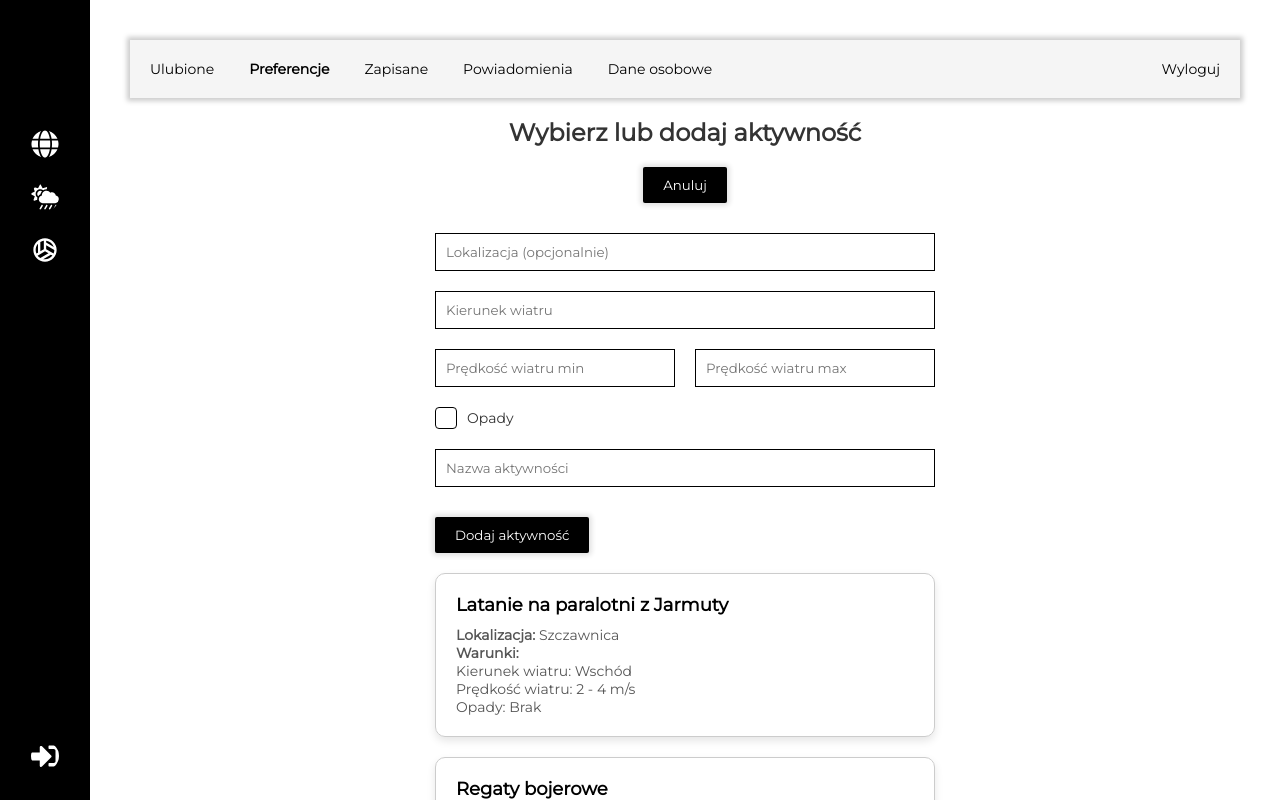
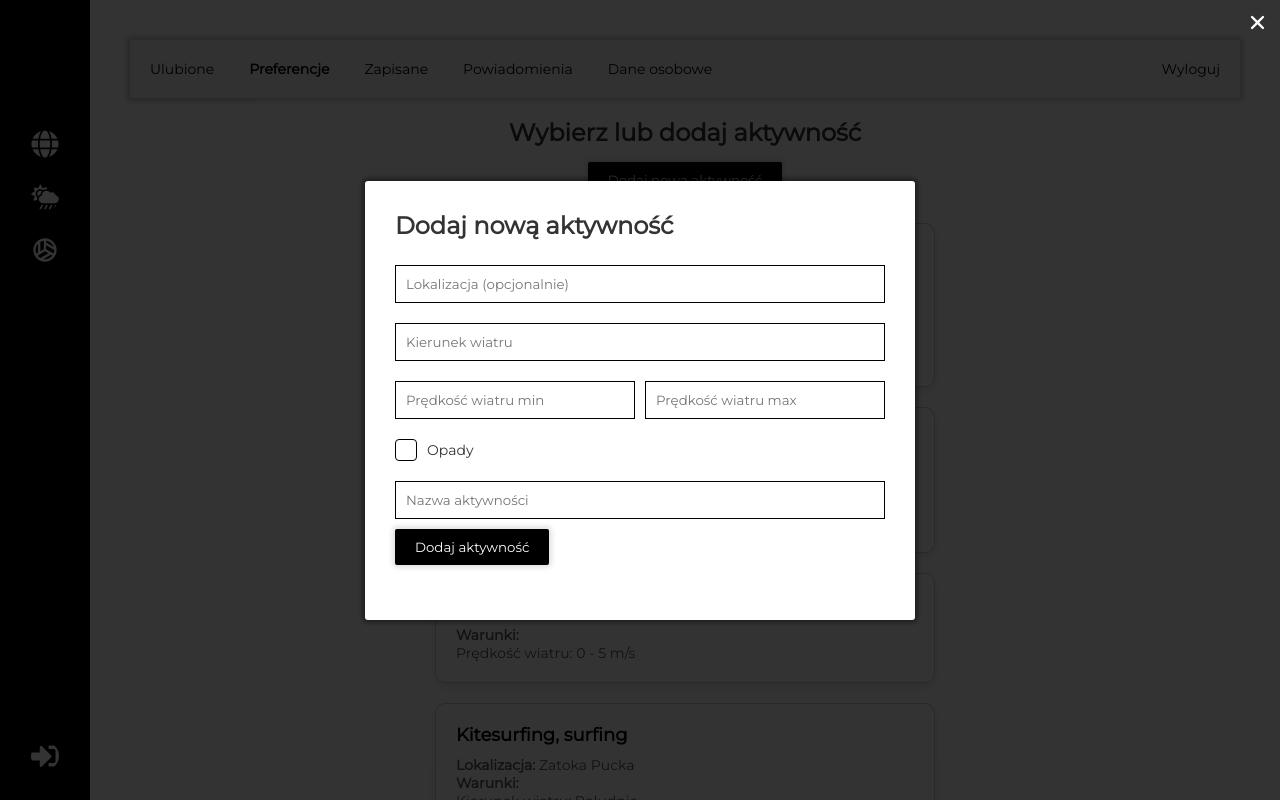
Before and after one commit to Ciczau/planetnik, a Next.js app in the folder app/: page /profile in a window 1280 px wide. Both pictures are taken after a click on the button "Dodaj nową aktywność". Shown: the top 800 px of the page. Built offline with nearby package versions, Linux system fonts and the light colour scheme; no server answers.

Commit message:
feat: moved activity form to modal

```diff
--- a/app/src/app/containers/ProfilePage/sections/PreferencesSection/PreferencesSection.tsx
+++ b/app/src/app/containers/ProfilePage/sections/PreferencesSection/PreferencesSection.tsx
@@ -4,6 +4,7 @@ import { useForm } from "react-hook-form";
 import { yupResolver } from "@hookform/resolvers/yup";
 import * as yup from "yup";
 import Button from "@/app/components/Button/Button";
+import Modal from "@/app/components/Modal/Modal";
 
 const weatherPatterns = [
   {
@@ -66,7 +67,7 @@ const Container = styled.div`
   padding: 20px;
 
   button {
-    margin: 20px 0;
+    margin-bottom: 25px;
   }
   li,
   ul {
@@ -74,8 +75,9 @@ const Container = styled.div`
   }
 `;
 
-const Title = styled.h1`
+const Title = styled.h2`
   font-size: 24px;
+  margin-bottom: 15px;
   color: #333;
 `;
 
@@ -262,11 +264,9 @@ const PreferencesSection = () => {
   return (
     <Container>
       <Title>Wybierz lub dodaj aktywność</Title>
-      <Button onClick={() => setShowForm(!showForm)}>
-        {showForm ? "Anuluj" : "Dodaj nową aktywność"}
-      </Button>
-      {/* TODO: Move this form to modal */}
-      {showForm && (
+      <Button onClick={() => setShowForm(true)}>Dodaj nową aktywność</Button>
+      <Modal isOpen={showForm} onClose={() => setShowForm(false)}>
+        <Title>Dodaj nową aktywność</Title>
         <Form onSubmit={handleSubmit(onSubmit)}>
           <Input
             type="text"
@@ -332,7 +332,7 @@ const PreferencesSection = () => {
           )}
           <Button>Dodaj aktywność</Button>
         </Form>
-      )}
+      </Modal>
       <CardList>
         {patterns.map((pattern: any, index: number) => (
           <Card key={index}>
```
